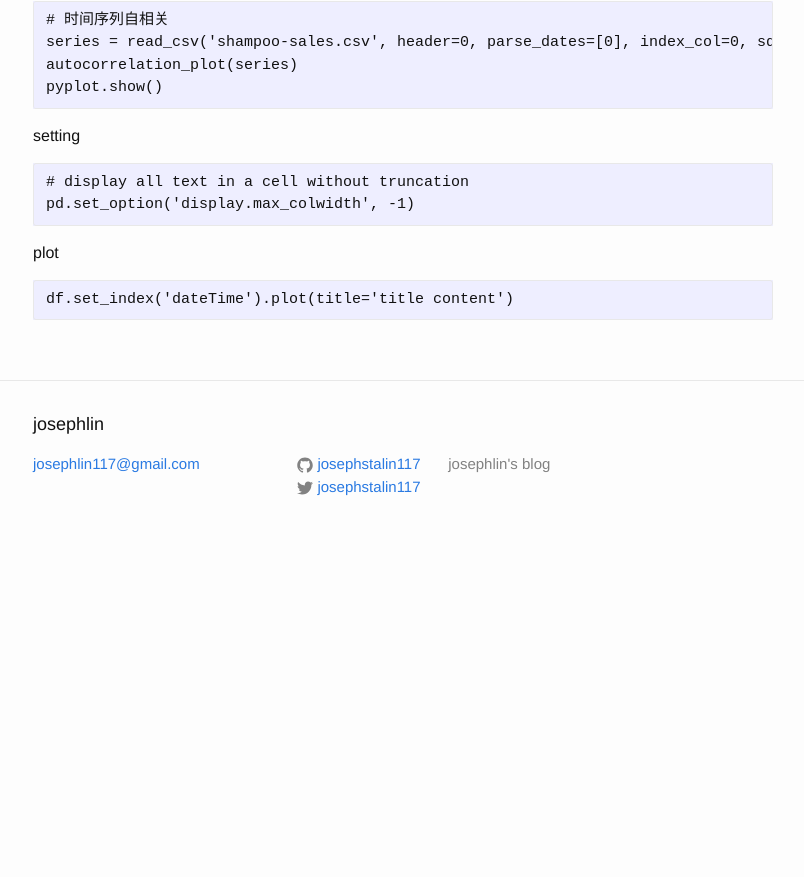
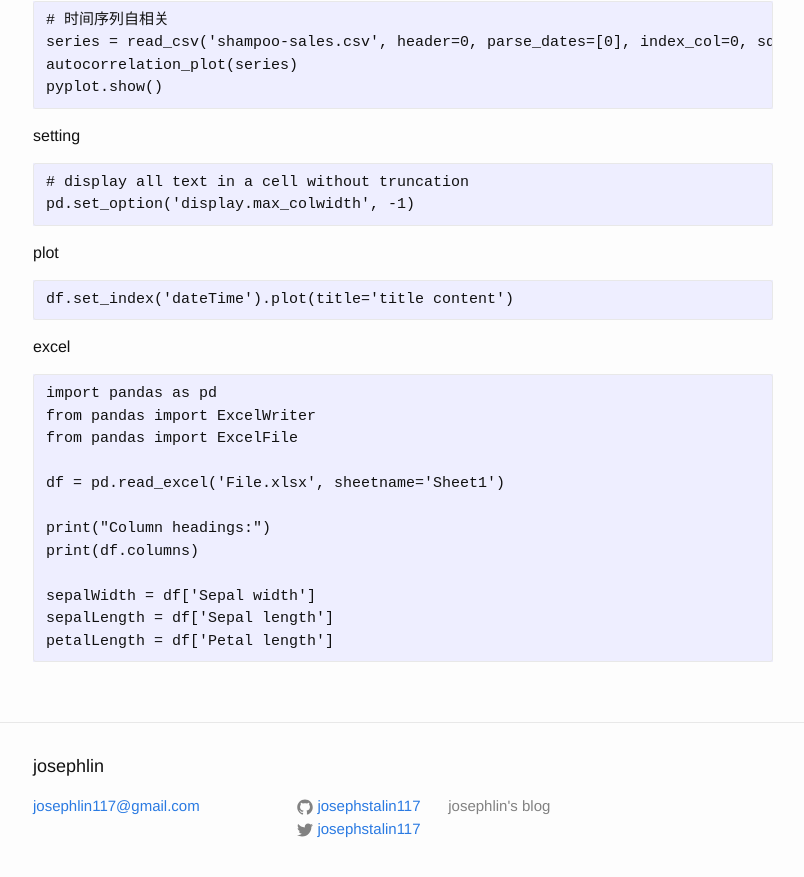
Before and after one commit to josephstalin117/josephstalin117.github.io, a Jekyll site: the page built from _posts/2018-3-13-pandas.markdown, in a window 1280 px wide and 900 px high, scrolled down 11316 px. Shown: the top 877 px of the window, without its empty margins (237-1041 px from the left). Built offline with Jekyll 4.4.1, drawn with Linux system fonts in a browser that asks for light colours; before the commit the page ends 11874 px from its top, so only the background shows below that.

Commit message:
add pandas read excel

````diff
--- a/_posts/2018-3-13-pandas.markdown
+++ b/_posts/2018-3-13-pandas.markdown
@@ -505,3 +505,19 @@ plot
 ```
 df.set_index('dateTime').plot(title='title content')
 ```
+
+excel
+```
+import pandas as pd
+from pandas import ExcelWriter
+from pandas import ExcelFile
+
+df = pd.read_excel('File.xlsx', sheetname='Sheet1')
+
+print("Column headings:")
+print(df.columns)
+
+sepalWidth = df['Sepal width']
+sepalLength = df['Sepal length']
+petalLength = df['Petal length']
+```
````
